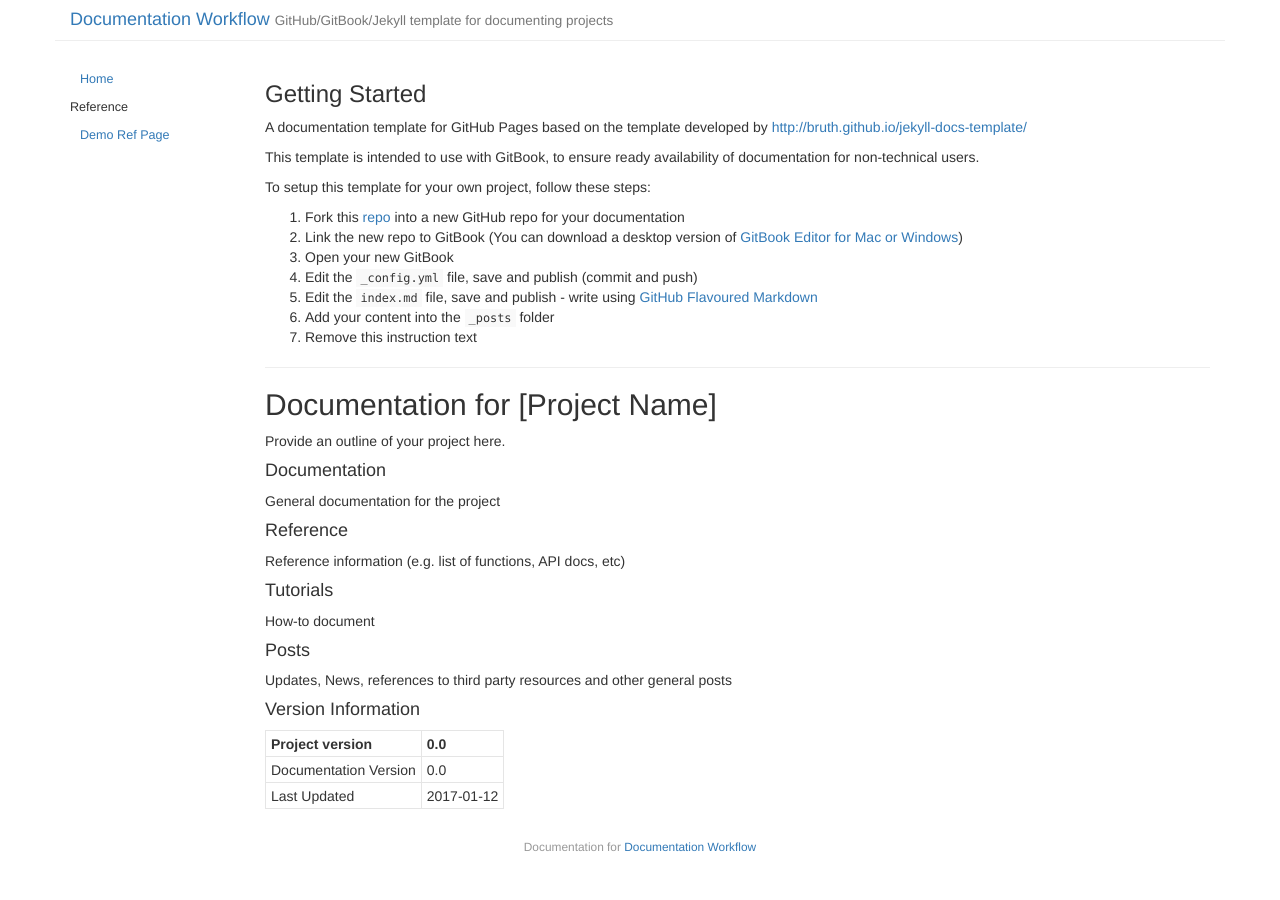
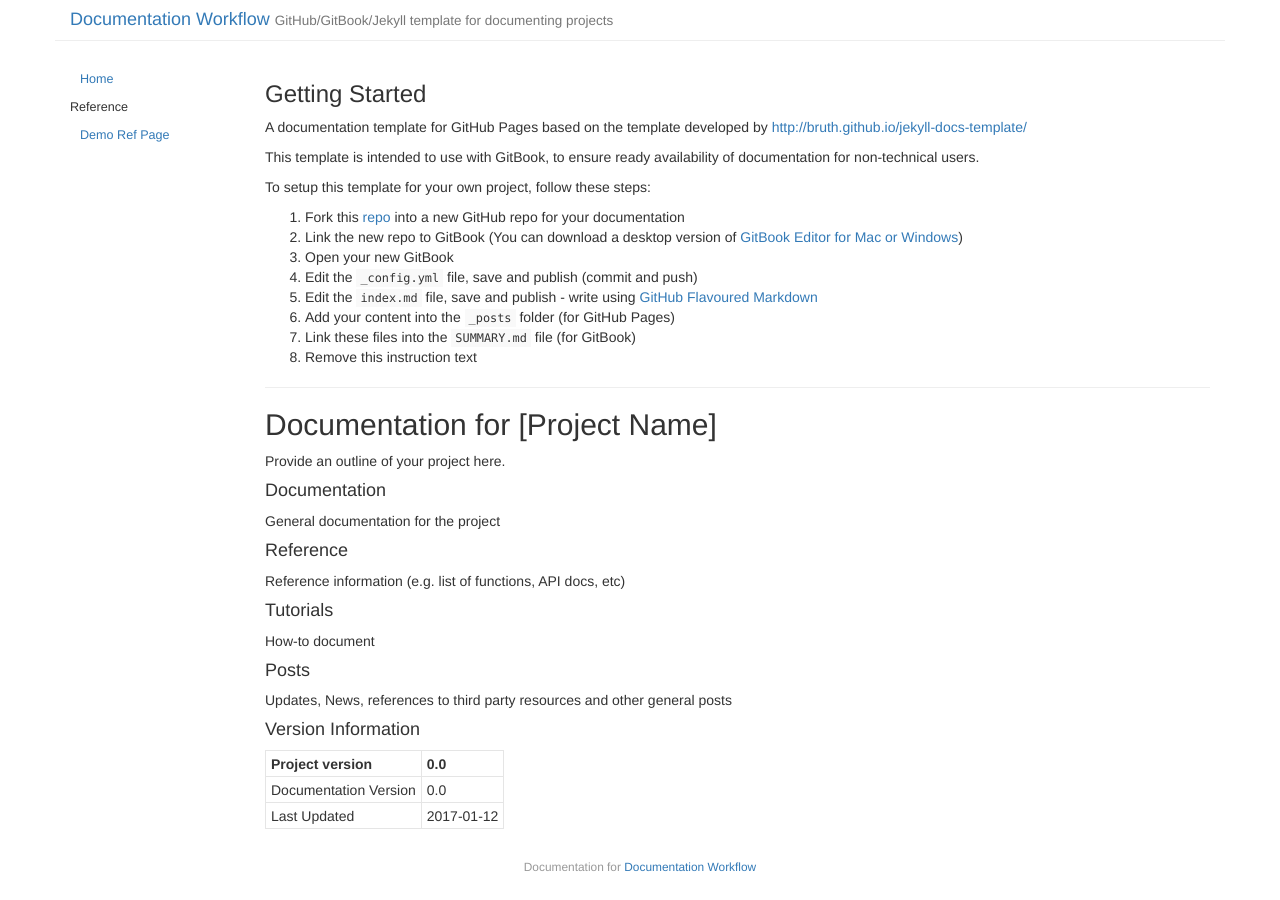
Before and after one commit to andrewresearch/doc-workflow, a Jekyll site: the page built from index.md, in a window 1280 px wide. Built offline with Jekyll 4.4.1, drawn with Linux system fonts in a browser that asks for light colours.

Commit message:
Updates index.md
Auto commit by GitBook Editor

```diff
--- a/index.md
+++ b/index.md
@@ -17,8 +17,9 @@ To setup this template for your own project, follow these steps:
 3. Open your new GitBook
 4. Edit the `_config.yml` file, save and publish \(commit and push\)
 5. Edit the  `index.md` file, save and publish - write using [GitHub Flavoured Markdown](https://help.github.com/articles/basic-writing-and-formatting-syntax/)
-6. Add your content into the `_posts` folder
-7. Remove this instruction text
+6. Add your content into the `_posts` folder \(for GitHub Pages\)
+7. Link these files into the `SUMMARY.md` file \(for GitBook\)
+8. Remove this instruction text
 
 ---
 
```
